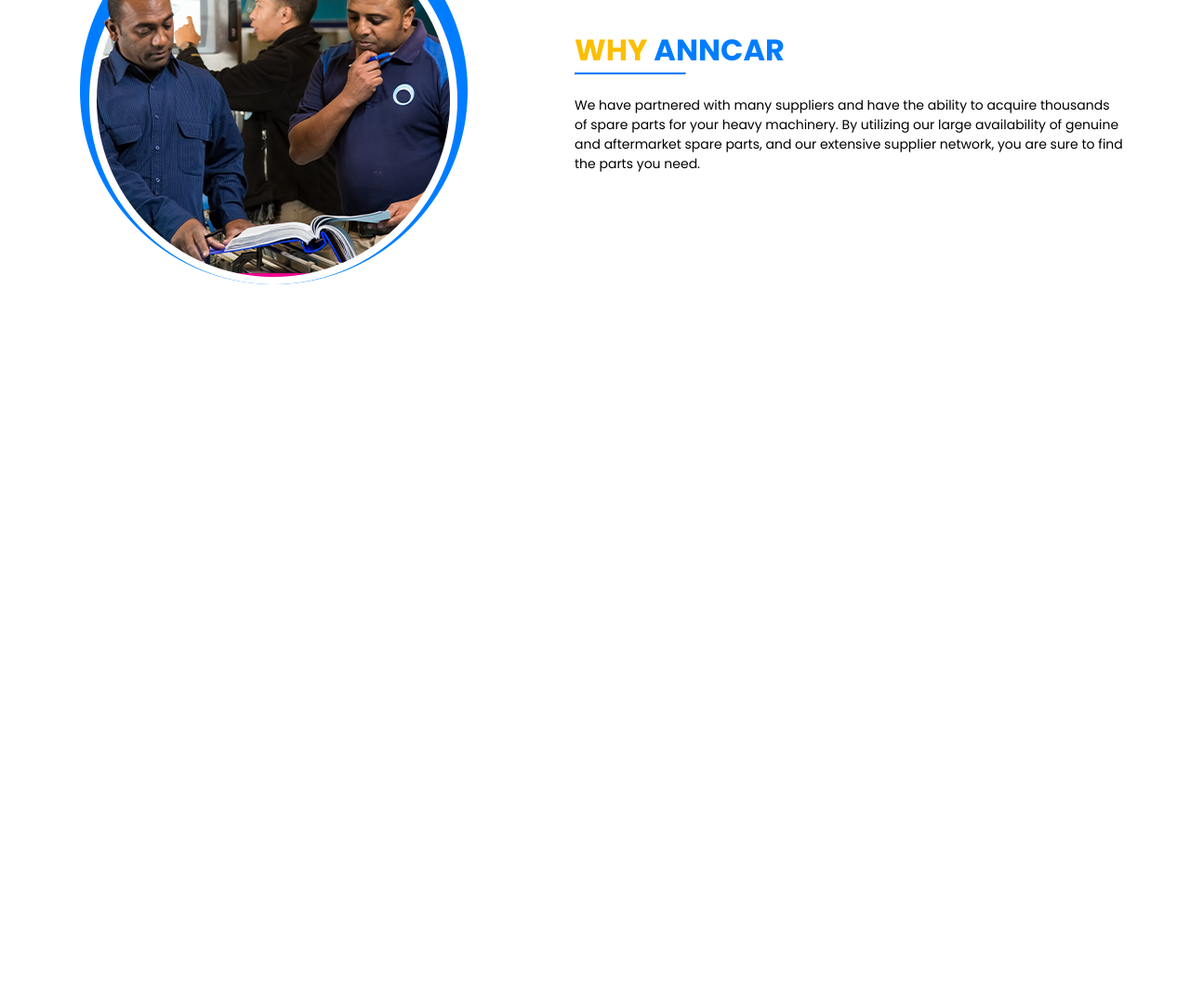
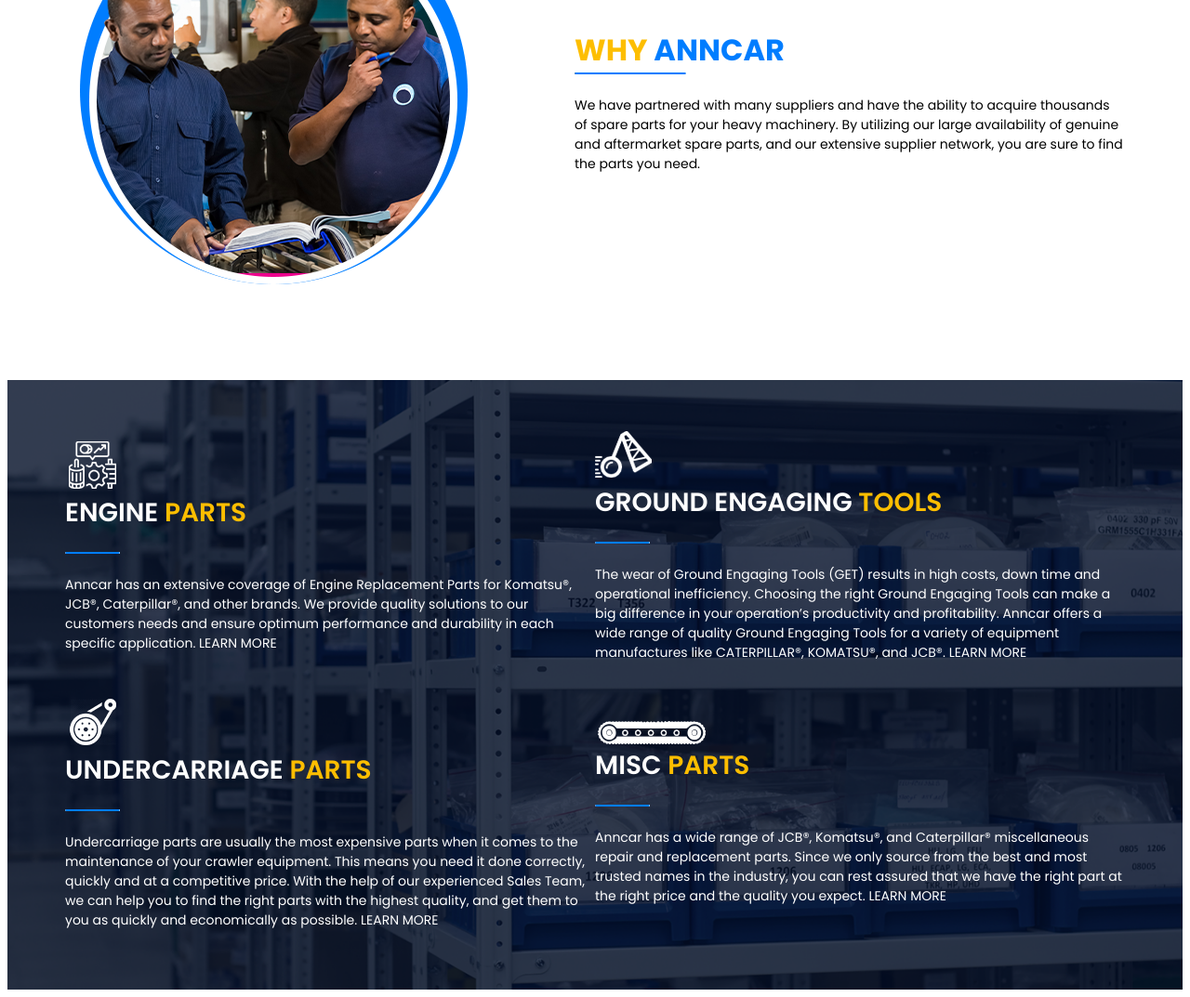
Before and after one commit to shovonmondalbk/SEOPAGE1, a plain HTML site: page index.html in a window 1280 px wide. Shown: the part 1303-2376 px from the top of the page at 93% size. Before the commit the page ends 1720 px from the top, so only its background shows below. Drawn offline with Linux system fonts and the light colour scheme.

Commit message:
Services Complete

```diff
--- a/css/style.css
+++ b/css/style.css
@@ -226,7 +226,9 @@
     color: #007dff;
 }
 hr{
-    border-top: 2px solid #007dff;
+    color: #007dff;
+    border-top: 1px solid #007dff;
+    border-bottom: 1px solid #007dff;
     margin-top: 0;
     width: 20%;
     float: left;
@@ -237,6 +239,30 @@
 
 }
 
+.services{
+    background-image: url("/images/bg2.png");
+    height: 100%;
+    background-position: center;
+    background-repeat: no-repeat;
+    background-size: cover;
+}
+.sevices-container{
+    max-width: 1140px;
+    margin: auto;
+    padding-top: 50px;
+    padding-bottom: 50px;
+    display: flex;
+    align-items: center;
+}
+.service-details{
+    width: 50%;
+}
+.h3-span1{
+    color: white;
+}
+.h3-span2{
+    color: #fdbe00;
+}
 
 
 
@@ -427,5 +453,12 @@
     float: left;
 
 }
+.sevices-container{
+    flex-direction: column;
+    gap: 20px;
+}
+.service-details{
+    width: 90%;
+}
 
 }
--- a/index.html
+++ b/index.html
@@ -119,5 +119,39 @@
         </div>
     </section>
 
+    <section class="services">
+        <div class="sevices-container" style="padding-bottom: 20px;">
+            <div class="service-details">
+                <img src="/images/i1.png" alt="">
+                <h3 style="color: #fdbe00;margin-top: 0;"><span class="h3-span1">ENGINE </span> PARTS </h3>
+                <hr style="width: 10%;"><br>
+                <p style="color: white;">Anncar has an extensive coverage of Engine Replacement Parts for Komatsu®, JCB®, Caterpillar®, and other brands. We provide quality solutions to our customers needs and ensure optimum performance and durability in each specific application. LEARN MORE</p>
+            </div>
+            <div class="service-details">
+                <img src="/images/i2.png" alt="">
+                <h3 style="color: #fdbe00;margin-top: 0;"><span class="h3-span1">GROUND ENGAGING </span> TOOLS </h3>
+                <hr style="width: 10%;"><br>
+                <p style="color: white;">The wear of Ground Engaging Tools (GET) results in high costs, down time and operational inefficiency. Choosing the right Ground Engaging Tools can make a big difference in your operation’s productivity and profitability. Anncar offers a wide range of quality Ground Engaging Tools for a variety of equipment manufactures like CATERPILLAR®, KOMATSU®, and JCB®. LEARN MORE</p>
+            </div>
+        </div>
+
+        <div class="sevices-container" style="padding-top: 0px; ">
+            <div class="service-details">
+                <img src="/images/i3.png" alt="">
+                <h3 style="color: #fdbe00;margin-top: 0;"><span class="h3-span1">UNDERCARRIAGE </span> PARTS </h3>
+                <hr style="width: 10%;"><br>
+                <p style="color: white;">Undercarriage parts are usually the most expensive parts when it comes to the maintenance of your crawler equipment. This means you need it done correctly, quickly and at a competitive price. With the help of our experienced Sales Team, we can help you to find the right parts with the highest quality, and get them to you as quickly and economically as possible. LEARN MORE</p>
+            </div>
+            <div class="service-details">
+                <img src="/images/i4.png" alt="">
+                <h3 style="color: #fdbe00;margin-top: 0;"><span class="h3-span1">MISC </span>PARTS  </h3>
+                <hr style="width: 10%;"><br>
+                <p style="color: white;">Anncar has a wide range of JCB®, Komatsu®, and Caterpillar® miscellaneous repair and replacement parts. Since we only source from the best and most trusted names in the industry, you can rest assured that we have the right part at the right price and the quality you expect.
+                    LEARN MORE</p>
+            </div>
+        </div>
+
+
+    </section>
 </body>
 </html>
```
Also changed, not shown: images/background.jpg, images/bg2.png (added), images/i1.png (added), images/i2.png (added), images/i3.png (added), images/i4.png (added).
